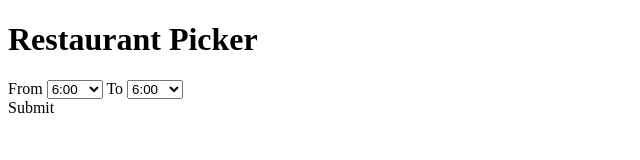
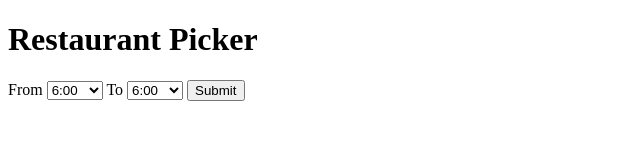
Before and after one commit to CS196-DIneNDash/WebAndBackend, a plain HTML site: page choose_time.html in a window 1280 px wide. Shown: the whole page, without its empty margins (0-640 px from the left). Drawn offline with Linux system fonts and the light colour scheme.

Commit message:
Update choose_time.html

```diff
--- a/choose_time.html
+++ b/choose_time.html
@@ -1,17 +1,11 @@
 <!DOCTYPE html>
 <html>
-	<head>
+<head>
 	<title>Dine In a Dash</title>
 </head>
 
 <body>
-<div data-role="page" id="home" data-theme="c">
-
-	<div data-role="content">
-
-	<div id="branding">
-		<h1>Restaurant Picker </h1>
-	</div>
+	<h1>Restaurant Picker </h1>
 
     <label for="time_from">From</label>
     <select id="time_from">
@@ -53,9 +47,7 @@
         <option value="2100">21:00</option>
         <option value="2200">22:00</option>
     </select>
-        <div class="small-btn" type ="button">Submit</div>
-	</div>
+        <button type="button" onclick="alert('Submitted')">Submit</button>
 
-</div><!-- /page -->
 </body>
 </html>
```
